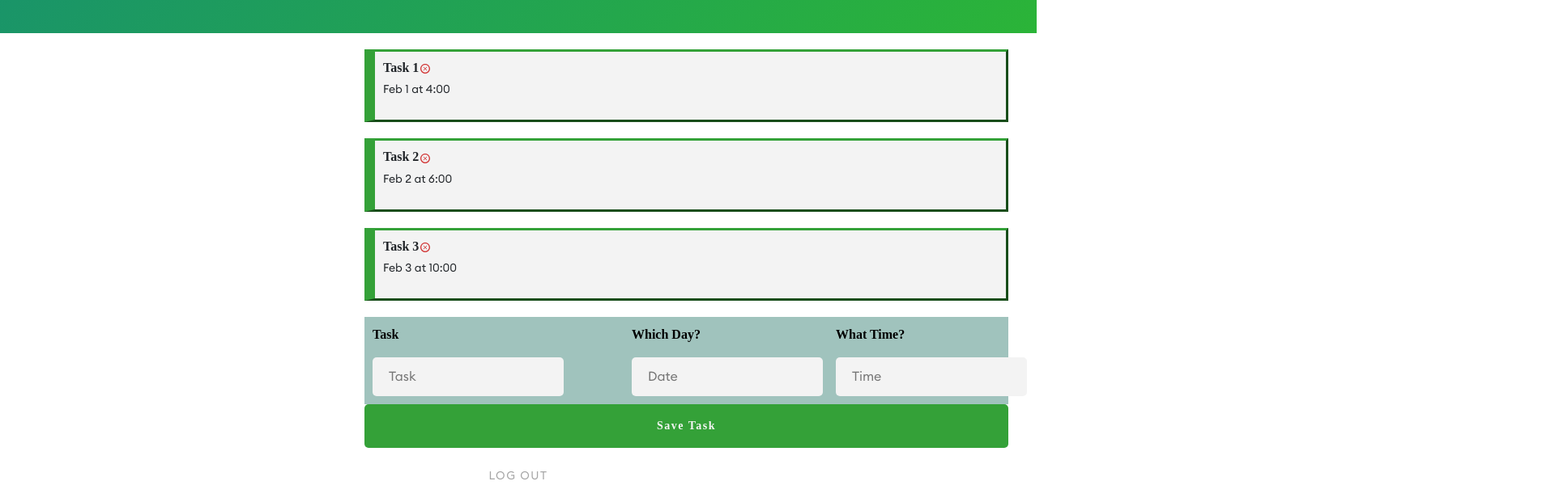
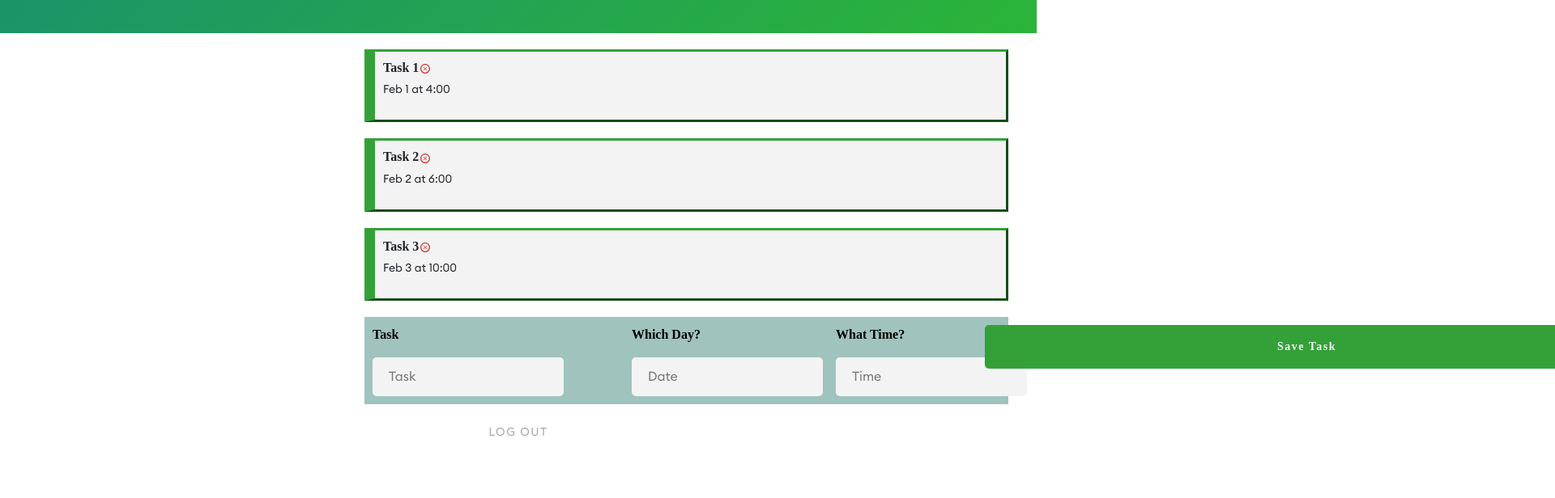
Before and after one commit to geerma/Bloom, a React (Create React App) app: page /todolist in a window 1280 px wide. Shown: the part 359-975 px from the top of the page at 81% size, 1920 px wide, since content can reach past the window. After the commit the page ends 921 px from the top, so only its background shows below. Built offline with nearby package versions, Linux system fonts and the light colour scheme; the HTML template or start-up script is replaced by a standard one; a web font is replaced by a local one.

Commit message:
save task

```diff
--- a/src/components/AddTask.js
+++ b/src/components/AddTask.js
@@ -47,8 +47,9 @@ const AddTask = ({onAdd}) => {
             </div>
 
 
+            <div><input className="saveTaskButtonContainer" className='saveTaskButton' type = "submit" value ="Save Task" /></div>
         </form>
-        <div className="saveTaskButtonContainer"><input className='saveTaskButton' type = "submit" value ="Save Task" /></div>
+
         </div>
 
 
```
